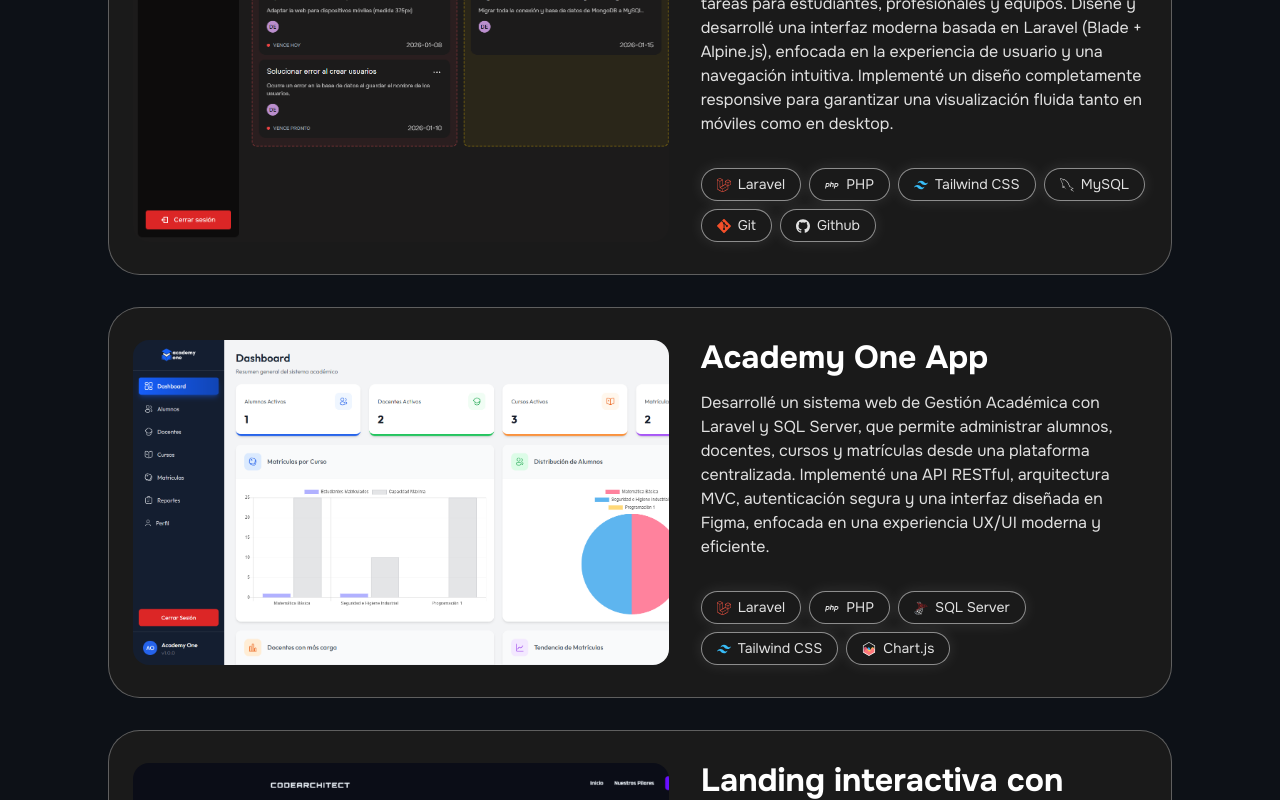
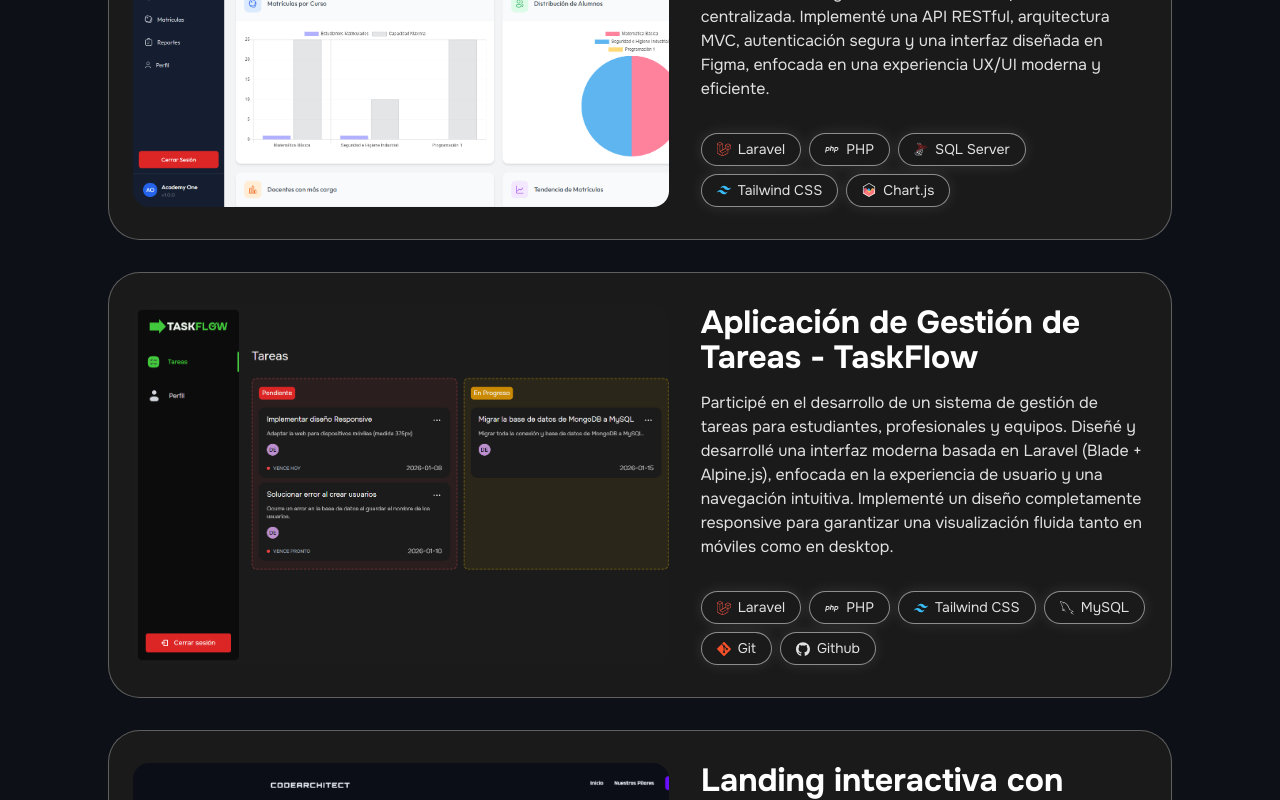
Before and after one commit to dan-vc/Portafolio, a React (Vite) app: page / in a window 1280 px wide. Shown: the part 1520-2320 px from the top of the page. Built offline with nearby package versions, Linux system fonts and the light colour scheme.

Commit message:
add url to academy one / hide sistema de control de asistencia from projects

```diff
--- a/src/components/Proyects.tsx
+++ b/src/components/Proyects.tsx
@@ -22,6 +22,38 @@ export default function Proyects() {
       <div className="container">
         <h2>Proyectos</h2>
 
+        {/* Academy One */}
+        <ProyectCard
+          url="https://academy-one.free.nf"
+          githubUrl='https://github.com/dan-vc/academy-one-app'
+          figmaUrl="https://www.figma.com/design/V1a5jORwonXtcJoT65GlNh/Academy-One-App?node-id=0-1&t=xUycFUOUxZsI5iZH-1"
+          img='/img/academy-one-thumb.png'
+          title='Academy One App'
+          content='Desarrollé un sistema web de Gestión Académica con Laravel y SQL Server, que permite administrar alumnos, docentes, cursos y matrículas desde una plataforma centralizada. Implementé una API RESTful, arquitectura MVC, autenticación segura y una interfaz diseñada en Figma, enfocada en una experiencia UX/UI moderna y eficiente.'
+        >
+          <Tag>
+            <Laravel />
+            Laravel
+          </Tag>
+          <Tag>
+            <Php />
+            PHP
+          </Tag>
+          <Tag>
+            <Microsoftsqlserver />
+            SQL Server
+          </Tag>
+          <Tag>
+            <Tailwindcss />
+            Tailwind CSS
+          </Tag>
+          <Tag>
+            <Chartjs />
+            Chart.js
+          </Tag>
+        </ProyectCard>
+
+        {/* Aplicación de gestión de tareas */}
         <ProyectCard
           url="https://app-gestion-tareas.free.nf/"
           githubUrl='https://github.com/dan-vc/academy-one-app'
@@ -55,35 +87,7 @@ export default function Proyects() {
           </Tag>
         </ProyectCard>
 
-        <ProyectCard
-          githubUrl='https://github.com/dan-vc/academy-one-app'
-          figmaUrl="https://www.figma.com/design/V1a5jORwonXtcJoT65GlNh/Academy-One-App?node-id=0-1&t=xUycFUOUxZsI5iZH-1"
-          img='/img/academy-one-thumb.png'
-          title='Academy One App'
-          content='Desarrollé un sistema web de Gestión Académica con Laravel y SQL Server, que permite administrar alumnos, docentes, cursos y matrículas desde una plataforma centralizada. Implementé una API RESTful, arquitectura MVC, autenticación segura y una interfaz diseñada en Figma, enfocada en una experiencia UX/UI moderna y eficiente.'
-        >
-          <Tag>
-            <Laravel />
-            Laravel
-          </Tag>
-          <Tag>
-            <Php />
-            PHP
-          </Tag>
-          <Tag>
-            <Microsoftsqlserver />
-            SQL Server
-          </Tag>
-          <Tag>
-            <Tailwindcss />
-            Tailwind CSS
-          </Tag>
-          <Tag>
-            <Chartjs />
-            Chart.js
-          </Tag>
-        </ProyectCard>
-
+        {/* Code arquitect - Three.js */}
         <ProyectCard
           url='https://codearquitect-threejs.netlify.app/'
           img='/img/code-arquitect-thumb.png'
@@ -112,6 +116,7 @@ export default function Proyects() {
           </Tag>
         </ProyectCard>
 
+        {/* Sistema interno para pollería suarez */}
         <ProyectCard
           url='https://sistema-interno-polleria-suarez.netlify.app'
           githubUrl='https://github.com/dan-vc/sistema-interno-polleria-suarez'
@@ -142,7 +147,8 @@ export default function Proyects() {
           </Tag>
         </ProyectCard>
 
-        <ProyectCard
+        {/* Sistema de control de asistencia */}
+        {/* <ProyectCard
           githubUrl='https://github.com/dan-vc/sistema_control_asistencia_mvc'
           img='/img/sistema-control-asistencia.png'
           title='Sistema de Control de Asistencia - MVC'
@@ -168,8 +174,9 @@ export default function Proyects() {
             <Mysql />
             MySQL
           </Tag>
-        </ProyectCard>
+        </ProyectCard> */}
 
+        {/* FrontendMentor projects */}
         {/* <ProyectCard
           githubUrl='https://www.frontendmentor.io/profile/dan-vc'
           img='/img/frontend-mentor.jpg'
```
